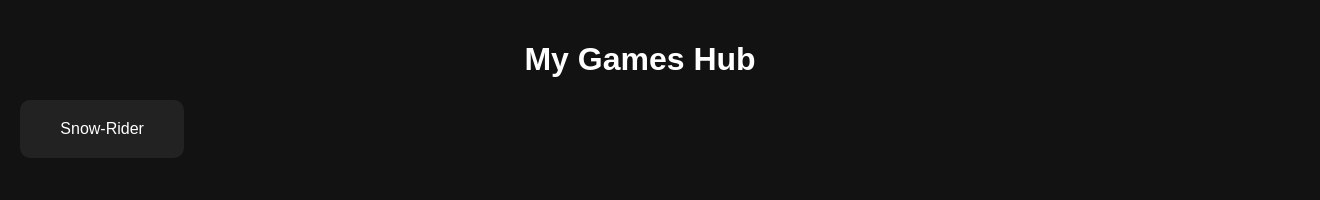
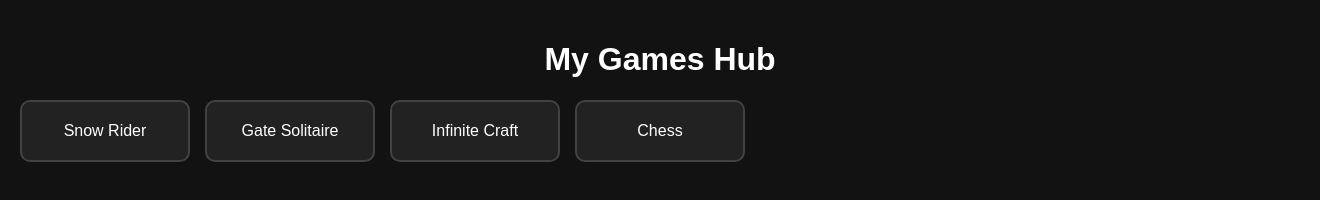
Before and after one commit to Hard-School-Work/Hard-School-Work.github.io, a plain HTML site: page index.html in a window 1280 px wide. Shown: the whole page, 1320 px wide, since content can reach past the window. Drawn offline with Linux system fonts and the light colour scheme.

Commit message:
qol changes and new games

```diff
--- a/index.html
+++ b/index.html
@@ -2,6 +2,7 @@
 <html>
 <head>
   <link rel="stylesheet" href="style.css">
+    <link rel="icon" type="svg" href="https://upload.wikimedia.org/wikipedia/commons/thumb/1/19/Google_Classroom_Logo.svg/1024px-Google_Classroom_Logo.svg.png?20221017163738">
   <title>School Work</title>
 </head>
 <body>
@@ -9,7 +10,10 @@
 <h1>My Games Hub</h1>
 
 <div class="games">
-  <a href="games/snowrider.html" class="card">Snow-Rider</a>
+  <a href="games/snowrider.html" class="card">Snow Rider</a>
+  <a href="games/Gate-Solitare.html" class="card">Gate Solitaire</a>
+  <a href="games/Infinite-Craft.html" class="card">Infinite Craft</a>
+  <a href="games/chess.html" class="card">Chess</a>
 </div>
 
 </body>
--- a/style.css
+++ b/style.css
@@ -4,7 +4,16 @@
   gap: 15px;
 }
 
+    html, body {
+        margin: 0;
+        padding: 0;
+        width: 100%;
+        height: 100%;
+        overflow: hidden; /* Prevent scrolling if content overflows */
+    }
+
 .card {
+  border: #424242 2px solid;
   background: #222;
   padding: 20px;
   text-align: center;
```
Also changed, not shown: games/Gate-Solitare.html (added, +13 -0 lines), games/Infinite-Craft.html (added, +13 -0 lines), games/chess.html (added, +13 -0 lines), games/snowrider.html (+1 -0 lines).
